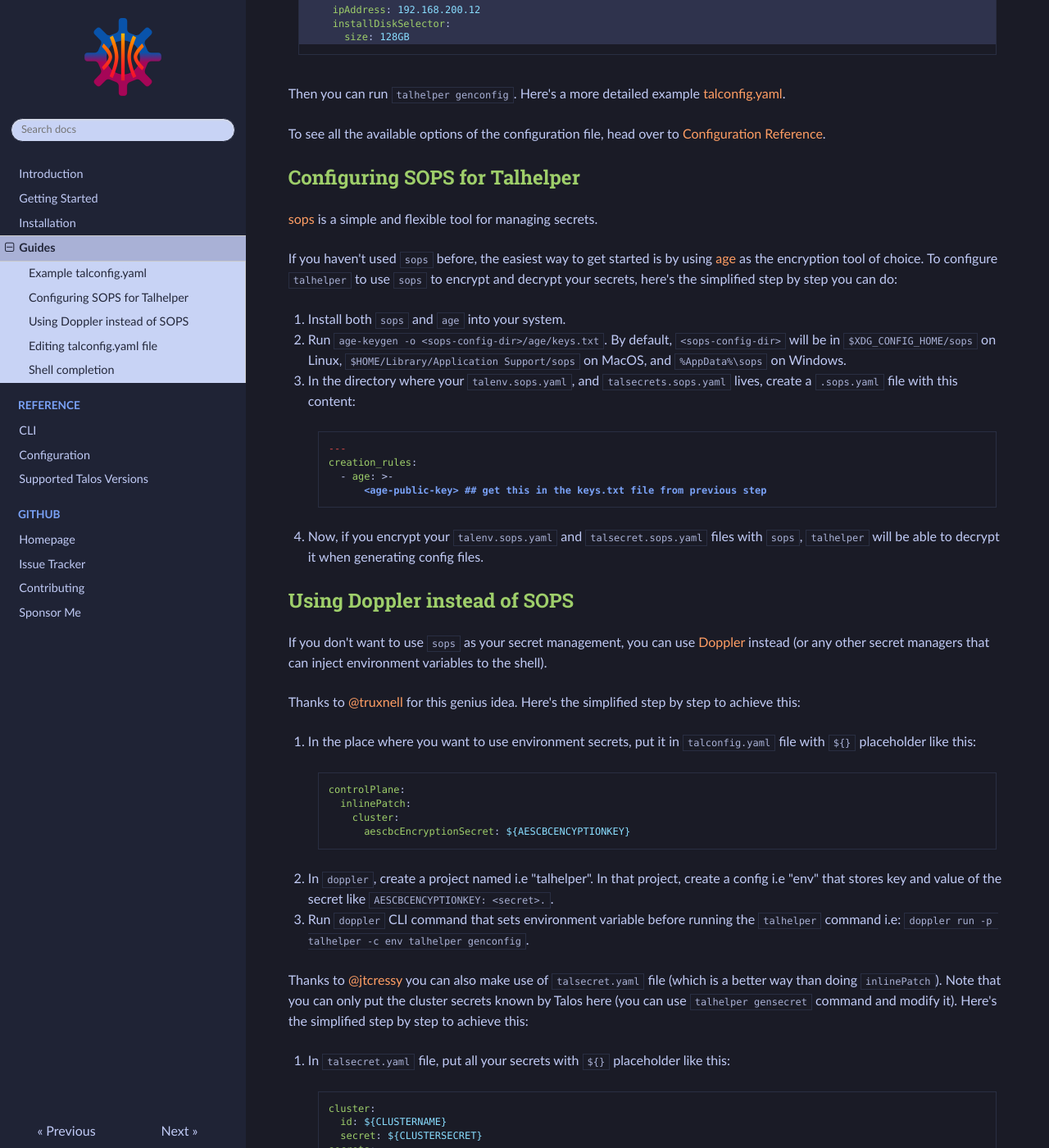
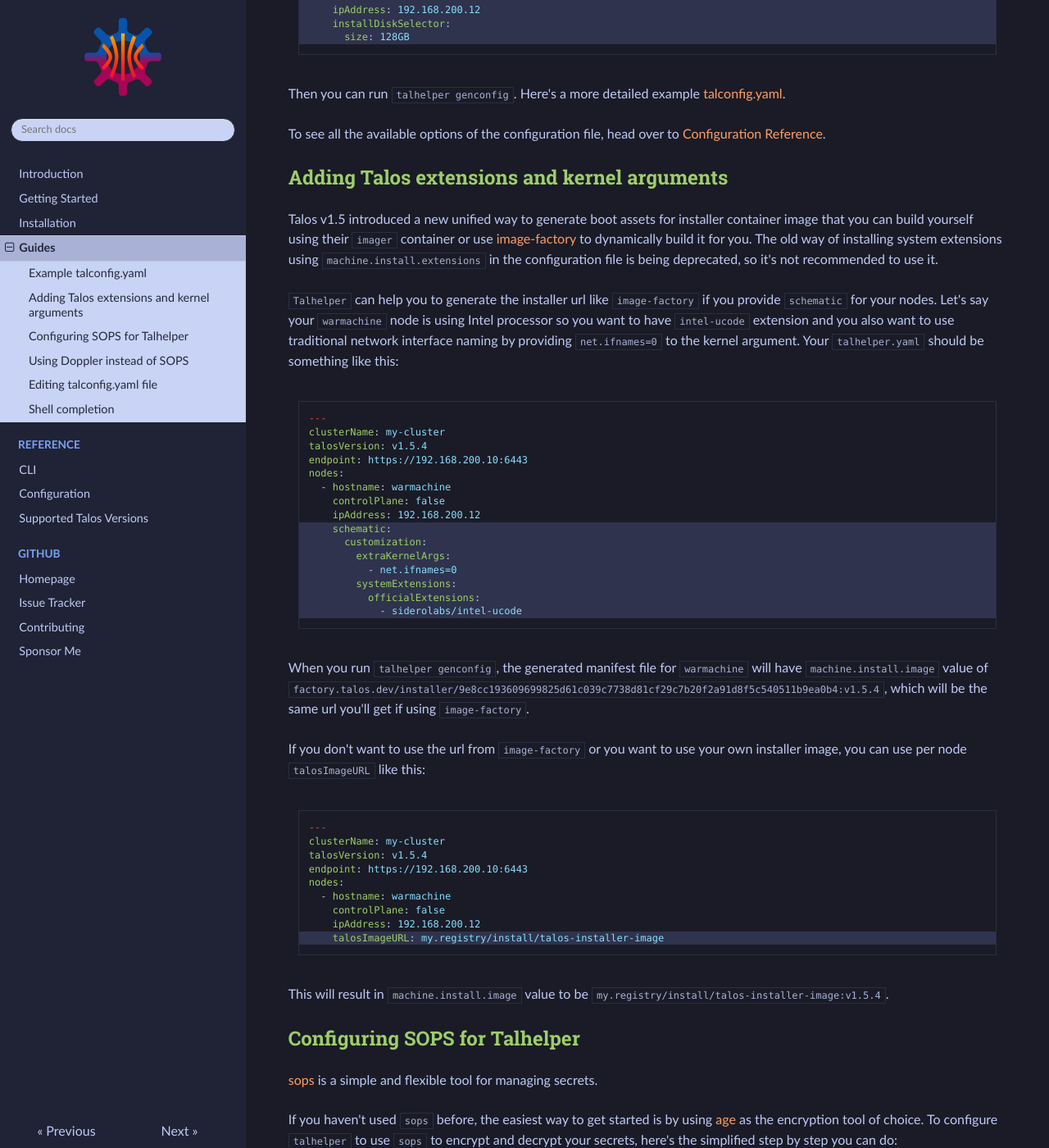
Before and after one commit to budimanjojo/talhelper, an MkDocs documentation site: the page built from docs/docs/guides.md, in a window 1280 px wide and 1400 px high, scrolled down 770 px. Shown: the whole window at 82% size. Built offline with MkDocs 1.6.1, drawn with Linux system fonts in a browser that asks for light colours.

Commit message:
docs: update documentation

````diff
--- a/docs/docs/guides.md
+++ b/docs/docs/guides.md
@@ -39,6 +39,51 @@
 Here's a more detailed example [talconfig.yaml](https://github.com/budimanjojo/talhelper/blob/bf3c112f168be583cfc658a5425427974796b2af/example/talconfig.yaml).
 
 To see all the available options of the configuration file, head over to [Configuration Reference](reference/configuration.md).
+
+## Adding Talos extensions and kernel arguments
+
+Talos v1.5 introduced a new unified way to generate boot assets for installer container image that you can build yourself using their `imager` container or use [image-factory](https://factory.talos.dev/) to dynamically build it for you.
+The old way of installing system extensions using `machine.install.extensions` in the configuration file is being deprecated, so it's not recommended to use it.
+
+`Talhelper` can help you to generate the installer url like `image-factory` if you provide `schematic` for your nodes.
+Let's say your `warmachine` node is using Intel processor so you want to have `intel-ucode` extension and you also want to use traditional network interface naming by providing `net.ifnames=0` to the kernel argument.
+Your `talhelper.yaml` should be something like this:
+
+```{.yaml hl_lines="9-15"}
+---
+clusterName: my-cluster
+talosVersion: v1.5.4
+endpoint: https://192.168.200.10:6443
+nodes:
+  - hostname: warmachine
+    controlPlane: false
+    ipAddress: 192.168.200.12
+    schematic:
+      customization:
+        extraKernelArgs:
+          - net.ifnames=0
+        systemExtensions:
+          officialExtensions:
+            - siderolabs/intel-ucode
+```
+
+When you run `talhelper genconfig`, the generated manifest file for `warmachine` will have `machine.install.image` value of `factory.talos.dev/installer/9e8cc193609699825d61c039c7738d81cf29c7b20f2a91d8f5c540511b9ea0b4:v1.5.4`, which will be the same url you'll get if using `image-factory`.
+
+If you don't want to use the url from `image-factory` or you want to use your own installer image, you can use per node `talosImageURL` like this:
+
+```{.yaml hl_lines="9-10"}
+---
+clusterName: my-cluster
+talosVersion: v1.5.4
+endpoint: https://192.168.200.10:6443
+nodes:
+  - hostname: warmachine
+    controlPlane: false
+    ipAddress: 192.168.200.12
+    talosImageURL: my.registry/install/talos-installer-image
+```
+
+This will result in `machine.install.image` value to be `my.registry/install/talos-installer-image:v1.5.4`.
 
 ## Configuring SOPS for Talhelper
 
````
Also changed, not shown: docs/docs/reference/cli.md (+48 -2 lines), docs/docs/reference/configuration.md (+24 -1 lines), 1 other file.
